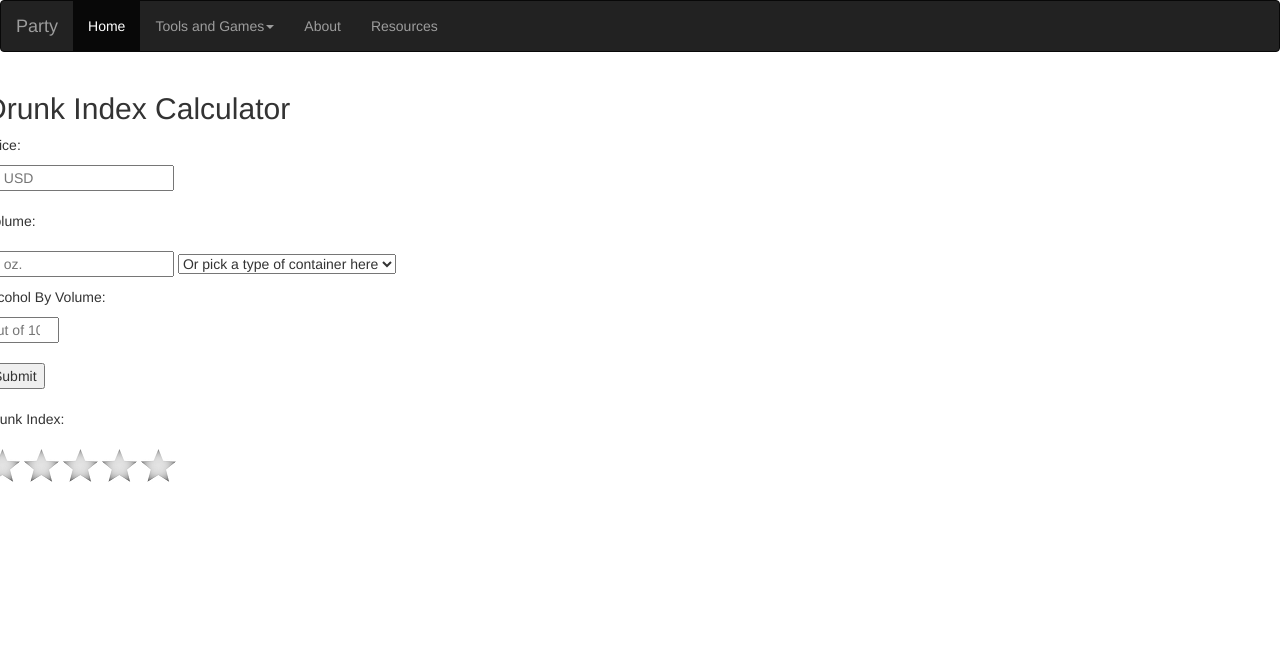
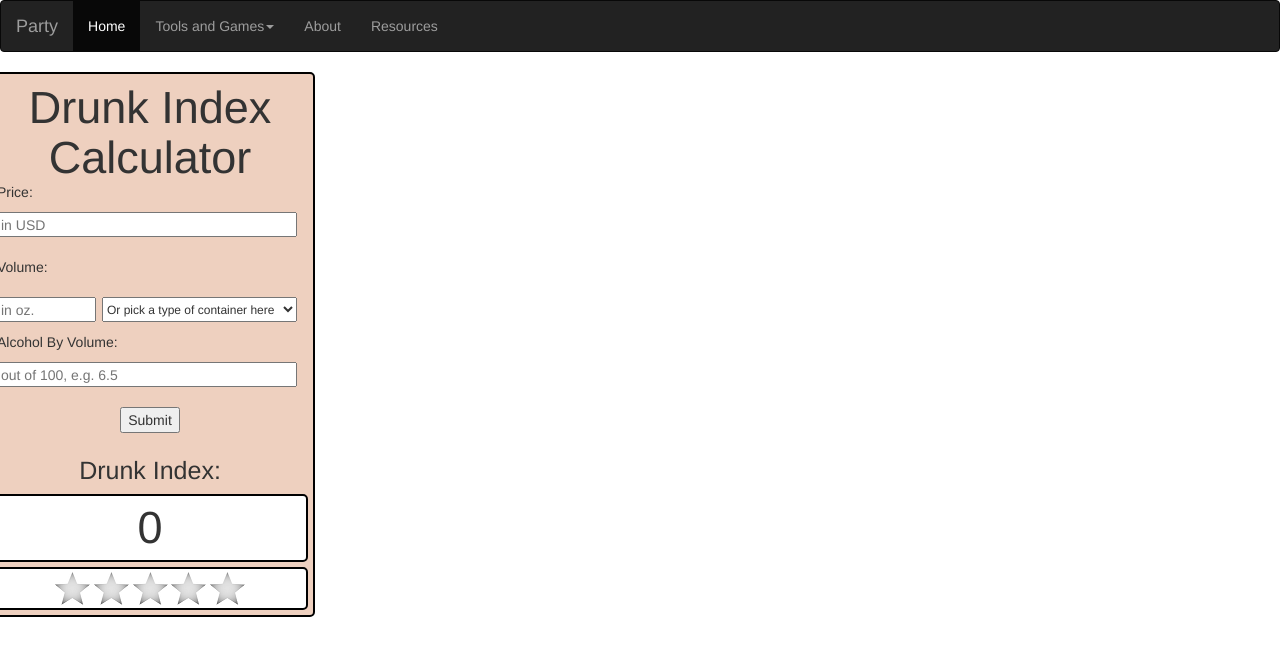
Before and after one commit to samothy/drunk-index-calculator, a plain HTML site: page pages/drunk-index-calculator.html in a window 1280 px wide. Drawn offline with nearby package versions, Linux system fonts and the light colour scheme.

Commit message:
link css file

```diff
--- a/pages/drunk-index-calculator.html
+++ b/pages/drunk-index-calculator.html
@@ -5,6 +5,7 @@
         <meta charset="utf-8">
         <meta name="viewport" content="width=device-width, initial-scale=1">
         <link rel="stylesheet" href="https://maxcdn.bootstrapcdn.com/bootstrap/3.4.1/css/bootstrap.min.css">
+        <link rel='stylesheet' href="../stylesheets/drunk-index-calculator.css">
         <script src="https://ajax.googleapis.com/ajax/libs/jquery/3.5.1/jquery.min.js"></script>
         <script src="https://maxcdn.bootstrapcdn.com/bootstrap/3.4.1/js/bootstrap.min.js"></script>
     </head>
```
